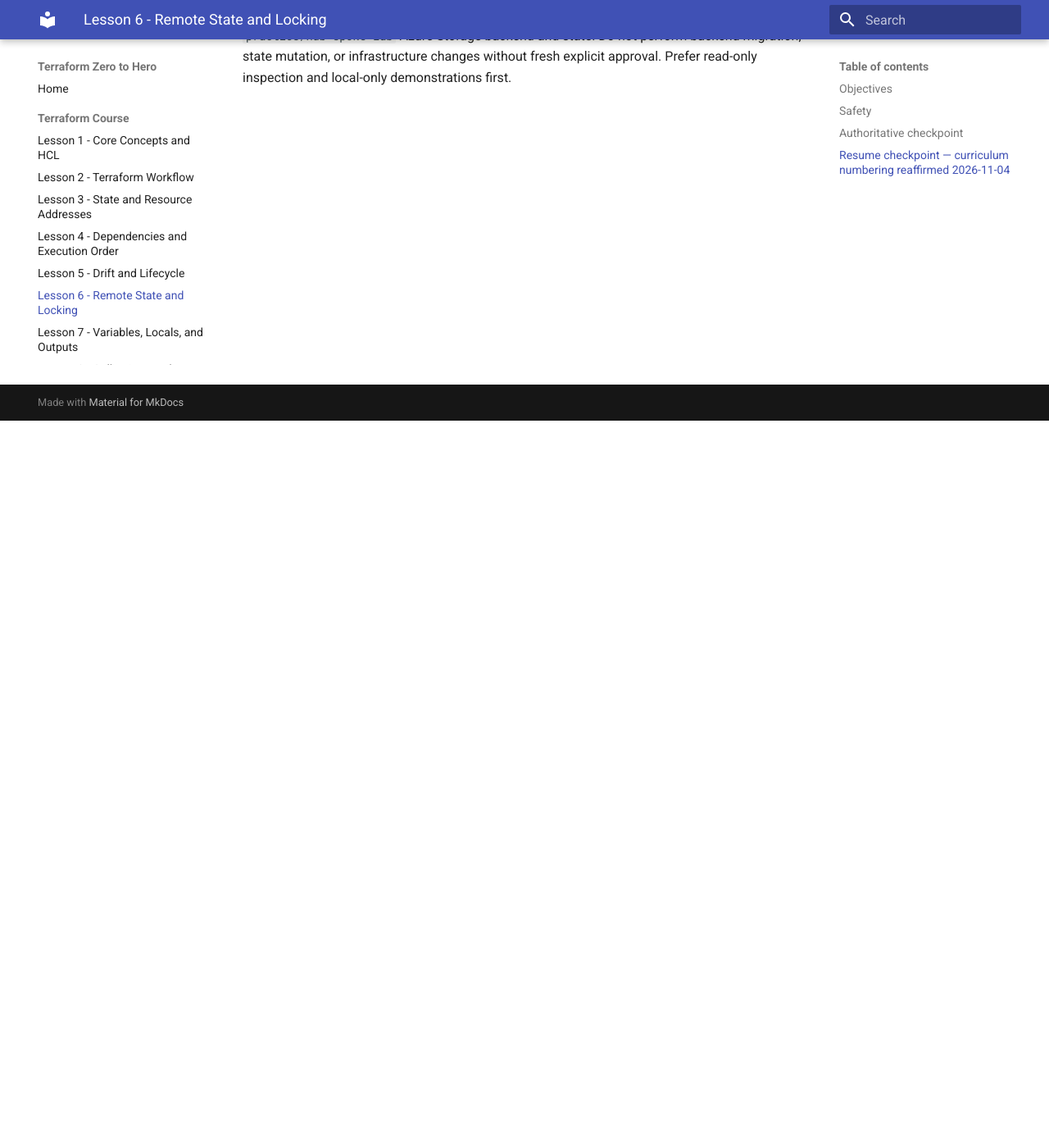
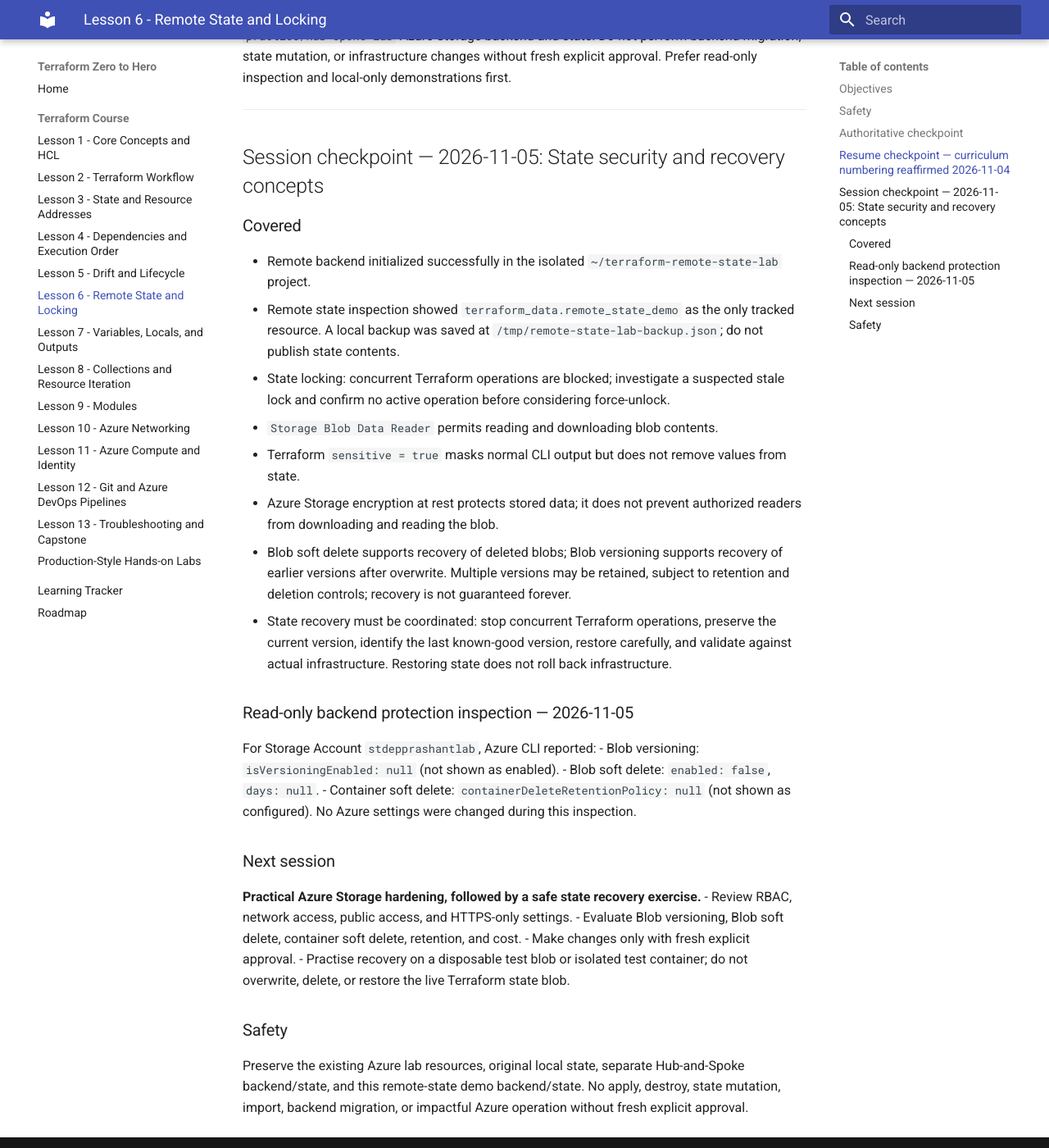
Before and after one commit to pshewale-dev/terraform-azure-lab, an MkDocs documentation site: the page built from docs/lesson-06-remote-state.md, in a window 1280 px wide and 1400 px high, scrolled down 887 px. Shown: the whole window at 82% size. Built offline with MkDocs 1.6.1 and Material for MkDocs 9.7.7, drawn with Linux system fonts in a browser that asks for light colours.

Commit message:
docs: record Lesson 6 state security session

```diff
--- a/docs/lesson-06-remote-state.md
+++ b/docs/lesson-06-remote-state.md
@@ -18,3 +18,35 @@ This lesson has not started. Begin after Lesson 5 — Drift and Lifecycle.
 Lesson 6 remains **Remote State and Locking**. It follows Lesson 5 — Drift and Lifecycle, including the lifecycle meta-arguments practical continuation. Do not treat lifecycle meta-arguments as a separate numbered lesson.
 
 Start this lesson with backend/state concepts, then examine Azure Storage remote state, state locking/concurrency, security/access controls, and recovery. Preserve the existing `vm-practice/hub-spoke-lab` Azure Storage backend and state. Do not perform backend migration, state mutation, or infrastructure changes without fresh explicit approval. Prefer read-only inspection and local-only demonstrations first.
+
+
+---
+
+## Session checkpoint — 2026-11-05: State security and recovery concepts
+
+### Covered
+- Remote backend initialized successfully in the isolated `~/terraform-remote-state-lab` project.
+- Remote state inspection showed `terraform_data.remote_state_demo` as the only tracked resource. A local backup was saved at `/tmp/remote-state-lab-backup.json`; do not publish state contents.
+- State locking: concurrent Terraform operations are blocked; investigate a suspected stale lock and confirm no active operation before considering force-unlock.
+- `Storage Blob Data Reader` permits reading and downloading blob contents.
+- Terraform `sensitive = true` masks normal CLI output but does not remove values from state.
+- Azure Storage encryption at rest protects stored data; it does not prevent authorized readers from downloading and reading the blob.
+- Blob soft delete supports recovery of deleted blobs; Blob versioning supports recovery of earlier versions after overwrite. Multiple versions may be retained, subject to retention and deletion controls; recovery is not guaranteed forever.
+- State recovery must be coordinated: stop concurrent Terraform operations, preserve the current version, identify the last known-good version, restore carefully, and validate against actual infrastructure. Restoring state does not roll back infrastructure.
+
+### Read-only backend protection inspection — 2026-11-05
+For Storage Account `stdepprashantlab`, Azure CLI reported:
+- Blob versioning: `isVersioningEnabled: null` (not shown as enabled).
+- Blob soft delete: `enabled: false`, `days: null`.
+- Container soft delete: `containerDeleteRetentionPolicy: null` (not shown as configured).
+No Azure settings were changed during this inspection.
+
+### Next session
+**Practical Azure Storage hardening, followed by a safe state recovery exercise.**
+- Review RBAC, network access, public access, and HTTPS-only settings.
+- Evaluate Blob versioning, Blob soft delete, container soft delete, retention, and cost.
+- Make changes only with fresh explicit approval.
+- Practise recovery on a disposable test blob or isolated test container; do not overwrite, delete, or restore the live Terraform state blob.
+
+### Safety
+Preserve the existing Azure lab resources, original local state, separate Hub-and-Spoke backend/state, and this remote-state demo backend/state. No apply, destroy, state mutation, import, backend migration, or impactful Azure operation without fresh explicit approval.
```
